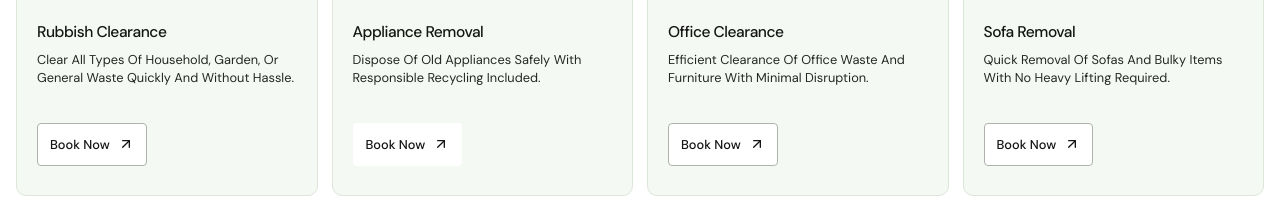
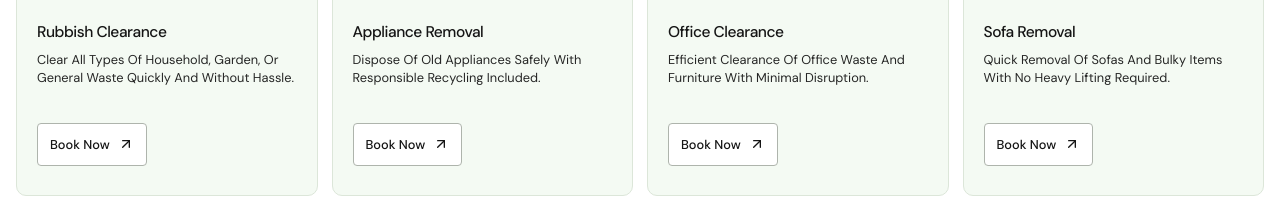
Before and after one commit to rajat-singh1998/Rocket, a React (Vite) app: page / in a window 1280 px wide. Shown: the part 1500-1716 px from the top of the page. Built offline with nearby package versions, Linux system fonts and the light colour scheme.

Commit message:
button fix

```diff
--- a/src/pages/public/HomePage.css
+++ b/src/pages/public/HomePage.css
@@ -576,7 +576,6 @@
   transition: border-color 0.22s ease, color 0.22s ease;
 }
 
-.home-service-card__button--featured,
 .home-service-card:hover .home-service-card__button {
   border-color: rgba(255, 255, 255, 0.78);
 }
```
